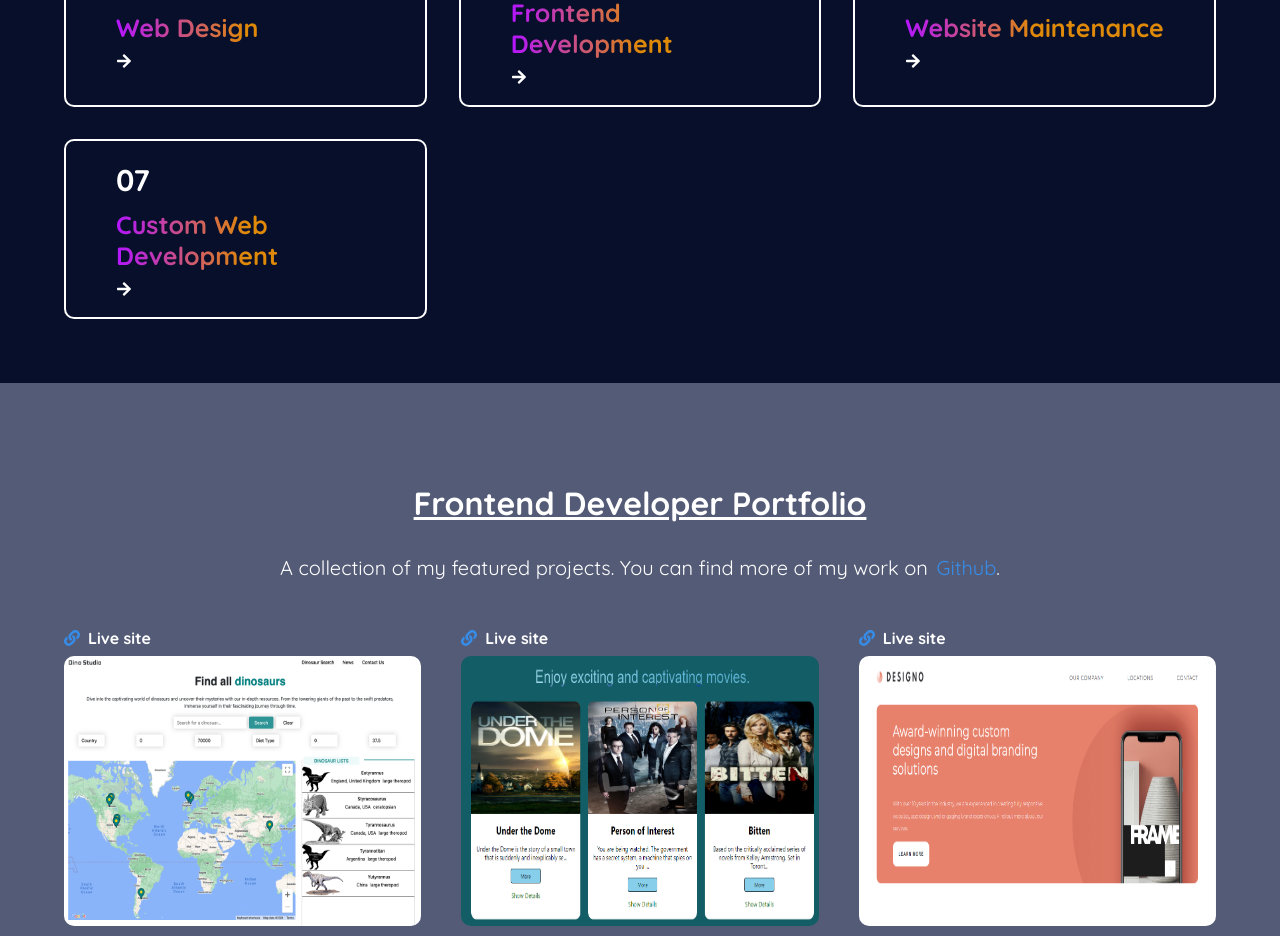
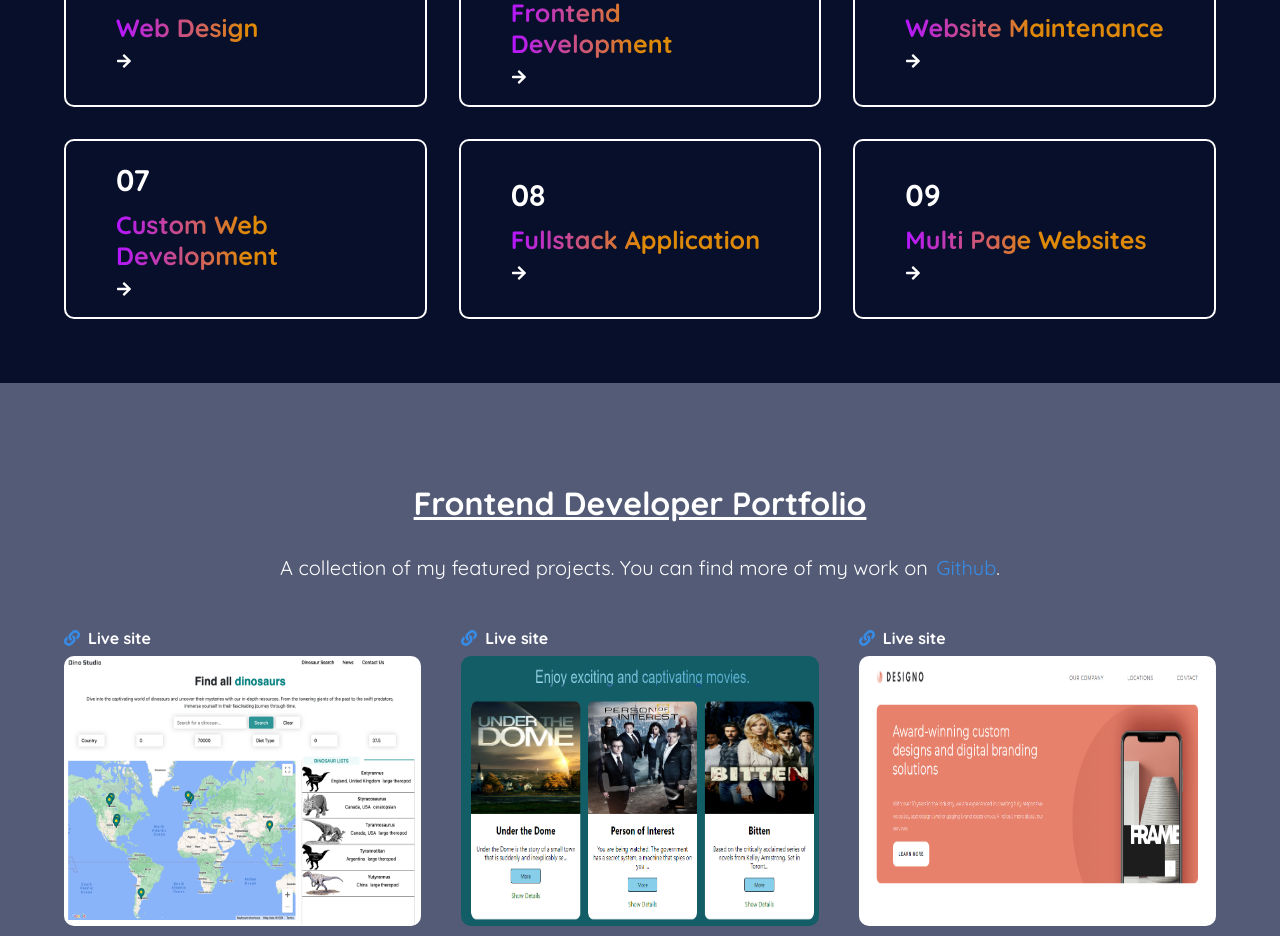
Before and after one commit to jonahunuafe/portfolio-react, a React (Vite) app: page / in a window 1280 px wide. Shown: the part 1820-2756 px from the top of the page. Built offline with nearby package versions, Linux system fonts and the light colour scheme.

Commit message:
updated data.js file

```diff
--- a/src/components/data.js
+++ b/src/components/data.js
@@ -1,4 +1,3 @@
-import e_commerce_img from "../assets/images/e-commerce_img.webp"
 import elegant_img from "../assets/images/elegant_img.png";
 import final_countdown_img from "../assets/images/final countdown.png"
 import placepicker_img from "../assets/images/placepicker.png";
@@ -37,6 +36,14 @@ const services = [
    {
       s_no: "07",
       s_name: "Custom Web Development"
+   },
+   {
+      s_no: "08",
+      s_name: "Fullstack Application"
+   },
+   {
+      s_no: "09",
+      s_name: "Multi Page  Websites"
    },
 ]
 
```
